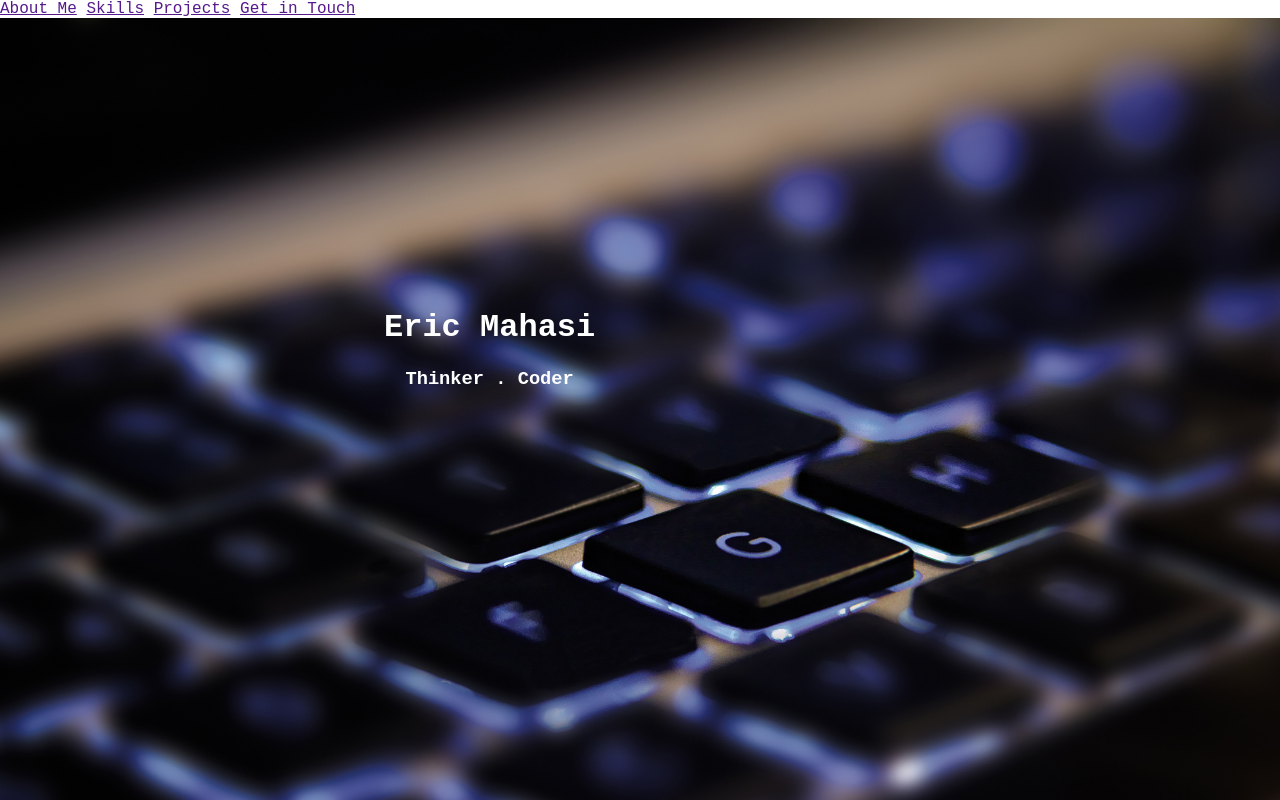
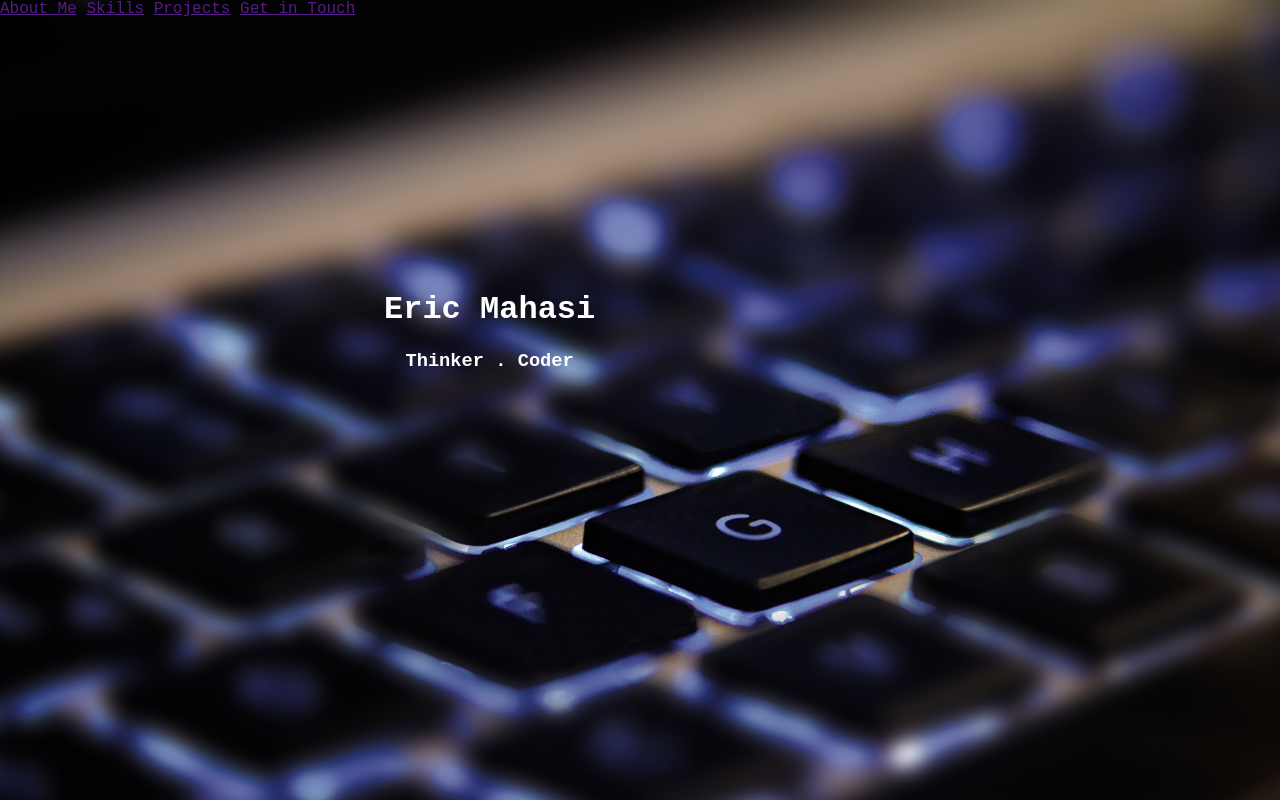
Before and after one commit to eric-mahasi/project, a plain HTML site: page index.html in a window 1280 px wide. Shown: the top 800 px of the page. Drawn offline with Linux system fonts and the light colour scheme.

Commit message:
Place navbar onto hero image

```diff
--- a/index.html
+++ b/index.html
@@ -8,17 +8,19 @@
     <link rel="stylesheet" href="styles.css">
 </head>
 <body>
+    <div class="hero-image">
+        <div class="navbar">
             <nav>
                 <a href="">About Me</a>
                 <a href="">Skills</a>
                 <a href="">Projects</a>
                 <a href="">Get in Touch</a>
             </nav>
+        <div class="hero-text">
 
-    <div class="hero-image">
-        <div class="hero-text">
         <h1>Eric Mahasi</h1>
         <h3>Thinker . Coder</h3>
+        </div>
         </div>
     </div>
 
--- a/styles.css
+++ b/styles.css
@@ -1,9 +1,5 @@
 body{
     margin: 0;
-}
-
-nav{
-    font-family: 'Courier New', Courier, monospace
 }
 
 .hero-image{
@@ -23,3 +19,8 @@ nav{
     left: 30%;
     color: white;
 }
+
+.navbar{
+    font-family: 'Courier New', Courier, monospace;
+    color: white;
+}
```
Lines whose indentation alone changed are shown as unchanged.
